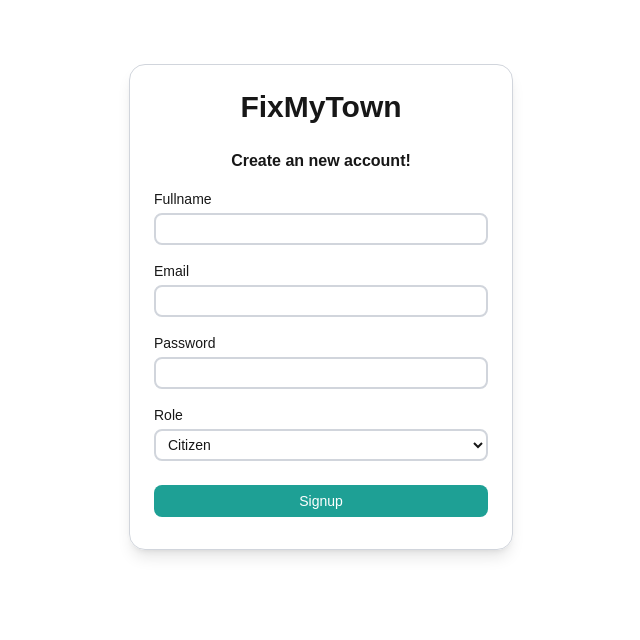
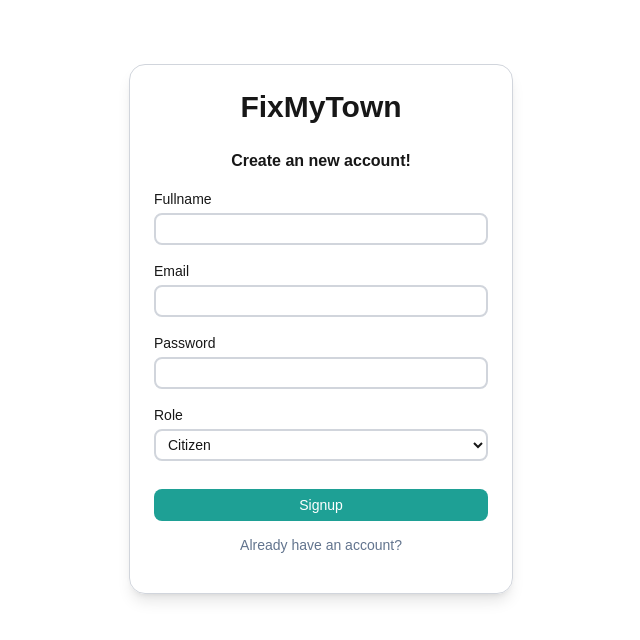
Before and after one commit to anubhav-chaulagain/web_fix_my_town, a Next.js app: page /signup in a window 1280 px wide. Shown: the top 640 px of the page, without its empty margins (319-959 px from the left). Built offline with nearby package versions, Linux system fonts and the light colour scheme; no server answers.

Commit message:
added redirection link in signup n login form

```diff
--- a/app/(auth)/login/page.tsx
+++ b/app/(auth)/login/page.tsx
@@ -6,6 +6,7 @@ import { LoginForm, loginSchema } from "./schema";
 import { zodResolver } from "@hookform/resolvers/zod";
 import { useState, useTransition } from "react";
 import { handleLogin } from "@/lib/actions/auth-actions";
+import Link from "next/link";
 
 export default function LoginPage() {
     const router = useRouter();
@@ -55,6 +56,9 @@ export default function LoginPage() {
             <div>
                 <button className="form-btn" type="submit">Sumbit</button>
             </div>
+            <div className="text-center mb-3">
+                <Link href={"/login"} className="text-slate-500 text-sm"></Link>
+            </div>
         </form>
     );
 }
--- a/app/(auth)/signup/page.tsx
+++ b/app/(auth)/signup/page.tsx
@@ -6,6 +6,7 @@ import { SignupForm, signupSchema } from "./schema";
 import { zodResolver } from "@hookform/resolvers/zod";
 import { handleRegister } from "@/lib/actions/auth-actions";
 import { useState, useTransition } from "react";
+import Link from "next/link";
 
 
 export default function SignupPage() {
@@ -63,6 +64,10 @@ export default function SignupPage() {
             <div>
                 <button className="form-btn" type="submit">Signup</button>
             </div>
+            <div className="text-center mb-3">
+                <Link href={"/login"} className="text-slate-500 text-sm">Already have an account?</Link>
+            </div>
+
         </form>
     );
 }
--- a/app/globals.css
+++ b/app/globals.css
@@ -21,7 +21,7 @@ body {
 
 @layer components {
   .form {
-    @apply w-sm border border-gray-300 rounded-2xl p-6 mt-16 mb-16  mx-auto shadow-lg;
+    @apply w-sm border border-gray-300 rounded-2xl p-6 mt-16 mb-20  mx-auto shadow-lg;
   }
 
   .label {
@@ -37,6 +37,6 @@ body {
   }
 
   .form-btn {
-    @apply bg-[#1EA095] w-full text-sm text-white h-8 rounded-lg my-2;
+    @apply bg-[#1EA095] w-full text-sm text-white h-8 rounded-lg my-3;
   }
 }
```
